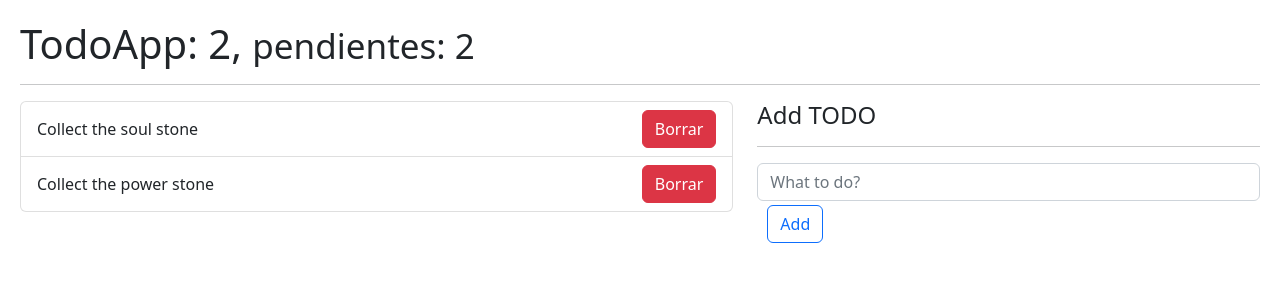
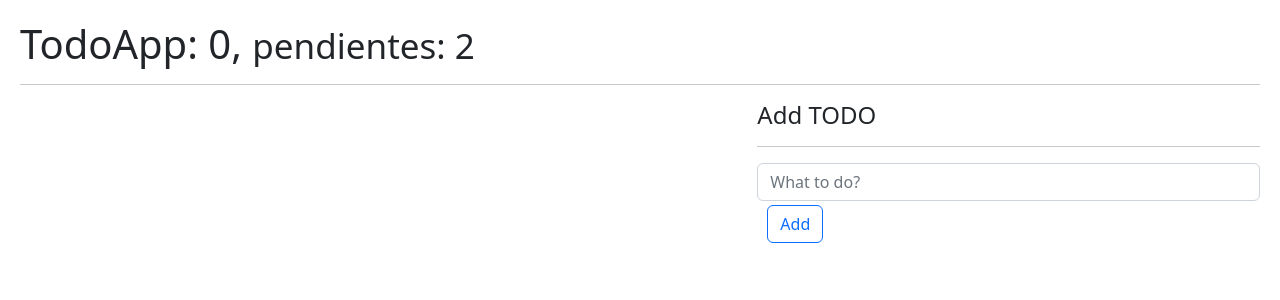
Before and after one commit to alexelizaga/05-react-hooks-vite, a React (Vite) app: page / in a window 1280 px wide. Shown: the top 300 px of the page. Built offline with nearby package versions, Linux system fonts and the light colour scheme.

Commit message:
146. Save and read TODOs from LocalStorage

```diff
--- a/src/08-useReducer/TodoApp.tsx
+++ b/src/08-useReducer/TodoApp.tsx
@@ -1,4 +1,4 @@
-import { useReducer } from 'react';
+import { useReducer, useEffect } from 'react';
 
 import { todoReducer, TodoState } from './todoReducer';
 import { TodoAdd } from './components';
@@ -6,21 +6,25 @@
 import { Todo } from './Todo';
 
 const initialState: TodoState = [
-    {
-        id: new Date().getTime(),
-        description: 'Collect the soul stone',
-        done: false,
-    },
-    {
-        id: new Date().getTime() * 3,
-        description: 'Collect the power stone',
-        done: false,
-    }
+    // {
+    //     id: new Date().getTime(),
+    //     description: 'Collect the soul stone',
+    //     done: false,
+    // },
 ]
+
+const init = () => {
+    return JSON.parse( localStorage.getItem('todos') ) || [];
+}
 
 export const TodoApp = () => {
 
-    const [ todos, dispatch ] = useReducer( todoReducer, initialState );
+    const [ todos, dispatch ] = useReducer( todoReducer, initialState, init );
+
+    useEffect(() => {
+      localStorage.setItem('todos', JSON.stringify( todos ) );
+    }, [todos])
+
 
     const handleNewTodo = ( todo: Todo ) => {
         const action: { type: string, payload: Todo } = {
```
Also changed, not shown: 1 other file (tests, documents, lock files or other folders).
